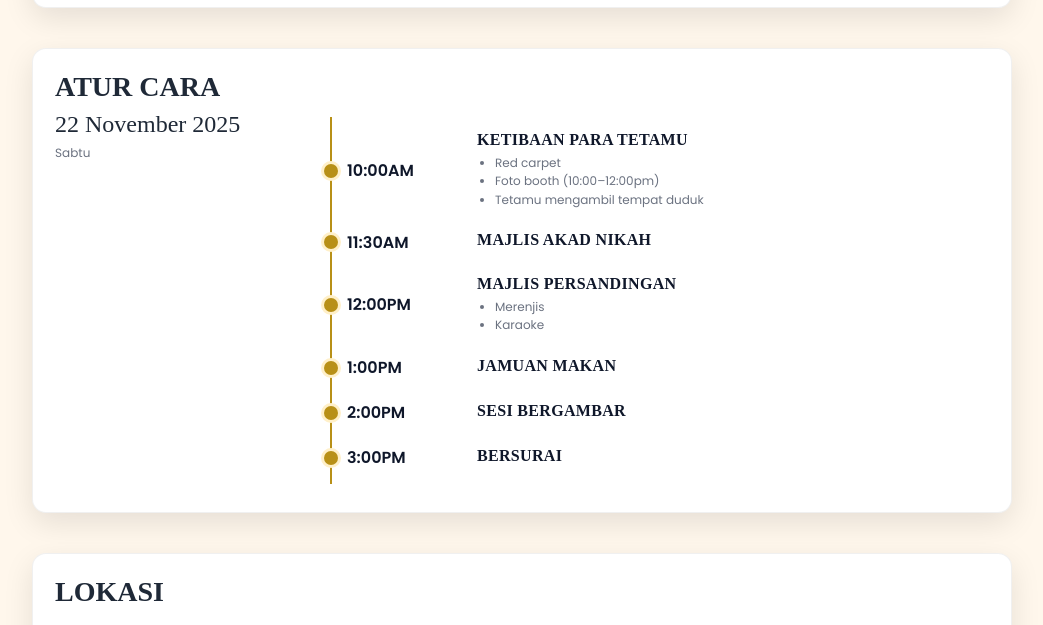
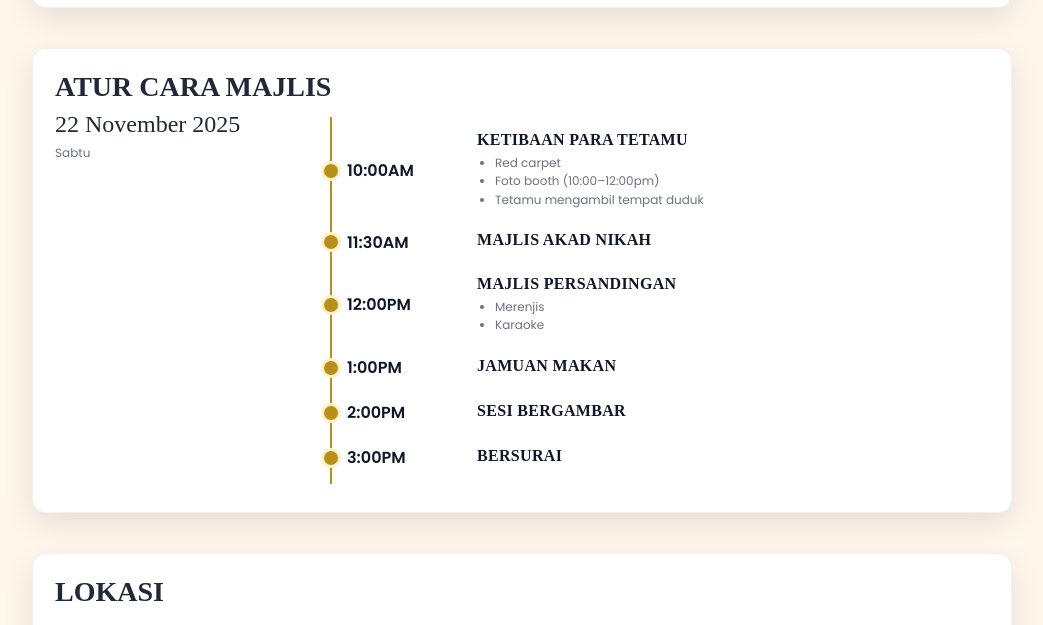
Before and after one commit to khairanbasira/kakira-rsvp, a plain HTML site: page index.html in a window 1280 px wide. Shown: the part 2592-3217 px from the top of the page, without its empty margins (118-1161 px from the left). Drawn offline with Linux system fonts and the light colour scheme; no server answers.

Commit message:
Update index.html

```diff
--- a/index.html
+++ b/index.html
@@ -1103,7 +1103,7 @@ newConfirmedHint: (k)=> k===1
 
         noMsg: "Please refresh the page if you change your mind.",
 
-        scheduleTitle: "SCHEDULE",
+        scheduleTitle: "EVENT SCHEDULE",
         scheduleTimes: ["10:00AM","11:30AM","12:00PM","1:00PM","2:00PM","3:00PM"],
 		schedItems: [
 		{
@@ -1191,7 +1191,7 @@ newConfirmedHint: (k)=> k===1
 
         noMsg: "Sila muat semula laman ini jika berubah fikiran.",
 
-        scheduleTitle: "ATUR CARA",
+        scheduleTitle: "ATUR CARA MAJLIS",
 		scheduleTimes: ["10:00AM","11:30AM","12:00PM","1:00PM","2:00PM","3:00PM"],
 		schedItems: [
 		{
```
